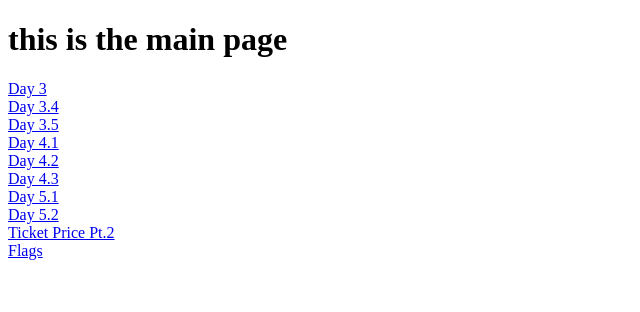
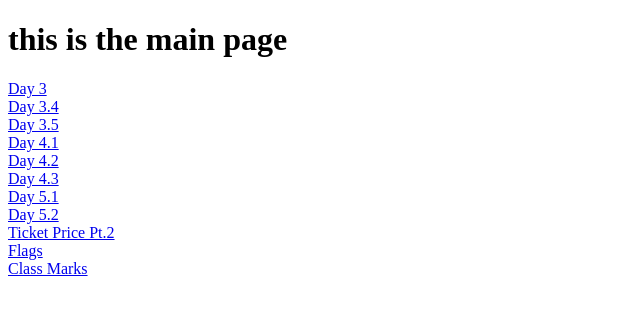
Before and after one commit to king67641/king67641.github.io, a plain HTML site: page index.html in a window 1280 px wide. Shown: the full height of the page, 0-640 px from the left. Drawn offline with Linux system fonts and the light colour scheme.

Commit message:
Fix HTML link for Class Marks

```diff
--- a/index.html
+++ b/index.html
@@ -17,6 +17,6 @@
 <a href="Assignments/week 5/ticket_Price/">Day 5.2</a><br>
 <a href="Assignments/week 5/5.5_Ticket_pt.2/">Ticket Price Pt.2</a><br>
 <a href="Assignments/week 5/5.4/index.html">Flags</a><br>
-<a href="https://king67641.github.io/ClassMarks/>Class Marks</a><br>
+<a href="https://king67641.github.io/ClassMarks/">Class Marks</a><br>
 </body>
 </html>
```
